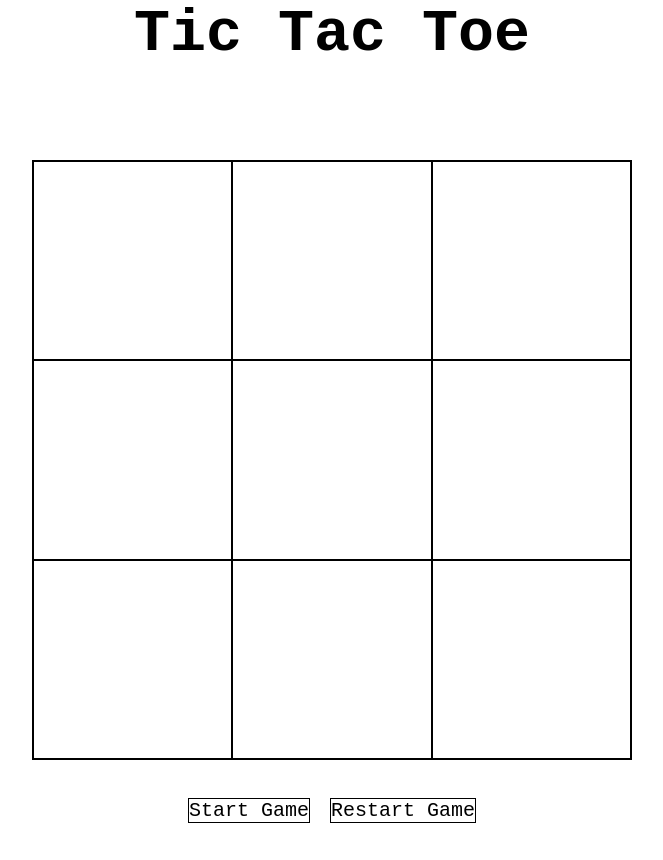
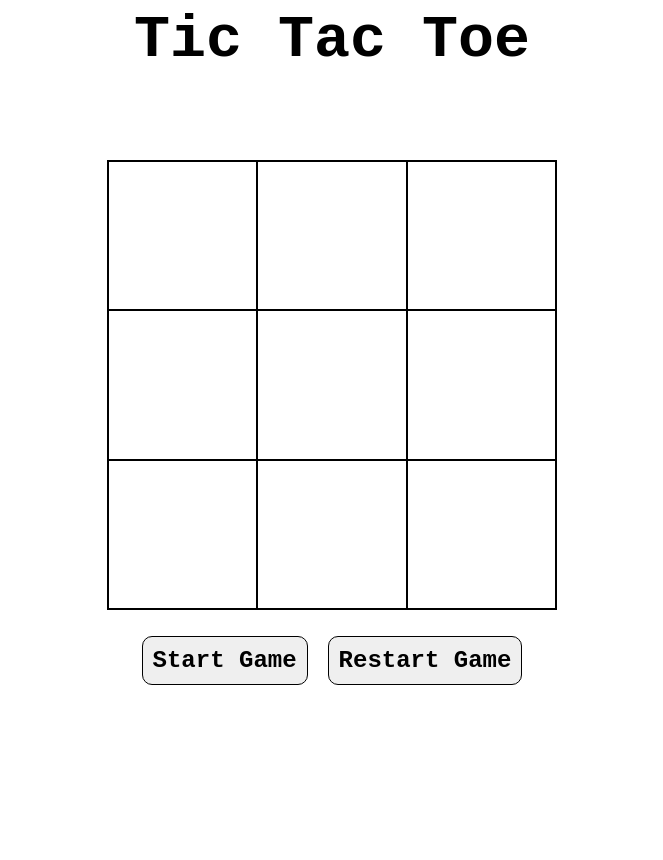
Before and after one commit to valerian0821/tictactoe, a plain HTML site: page index.html in a window 1280 px wide. Shown: the whole page, without its empty margins (308-971 px from the left). After the commit the page ends 800 px from the top, so only its background shows below. Drawn offline with Linux system fonts and the light colour scheme.

Commit message:
Improve design and styling

```diff
--- a/script.js
+++ b/script.js
@@ -251,8 +251,8 @@ const DisplayController = (function () {
 
     const boardDiv = document.createElement("div");
     const btnDiv = document.createElement("div");
-    const startBtn = document.createElement("btn");
-    const restartBtn = document.createElement("btn");
+    const startBtn = document.createElement("button");
+    const restartBtn = document.createElement("button");
     const dialog = document.createElement("dialog");
 
     const displayGameTitle = () => {
--- a/style.css
+++ b/style.css
@@ -25,13 +25,23 @@ p {
     font-weight: bold;
 }
 
+button {
+    font-weight: bold;
+    font-size: 1.2rem;
+    padding: 10px;
+    border-radius: 10px;
+}
+
 #title-div, #display-div {
+    display: flex;
+    justify-content: center;
+    align-items: center;
     flex-basis: 80px;
 }
 
 #board {
-    width: 600px;
-    height: 600px;
+    width: 450px;
+    height: 450px;
     display: grid;
     grid-template-rows: repeat(3, 1fr);
     grid-template-columns: repeat(3, 1fr);
@@ -39,6 +49,10 @@ p {
 }
 
 .cell {
+    display: flex;
+    justify-content: center;
+    align-items: center;
+    font-size: 6rem ;
     border: 1px solid black;
 }
 
@@ -53,3 +67,14 @@ p {
 .btn {
     border: 1px solid black;
 }
+
+dialog {
+    position: fixed; /* Ensures the dialog stays in place relative to the viewport */
+    top: 50%;
+    left: 50%;
+    transform: translate(-50%, -50%); /* Centers the dialog horizontally and vertically */
+    border: none; /* Optional: Removes the default border */
+    padding: 20px; /* Adds spacing inside the dialog */
+    background-color: white; /* Sets a background color for visibility */
+    box-shadow: 0px 4px 6px rgba(0, 0, 0, 0.2); /* Adds a subtle shadow for better aesthetics */
+  }
```
